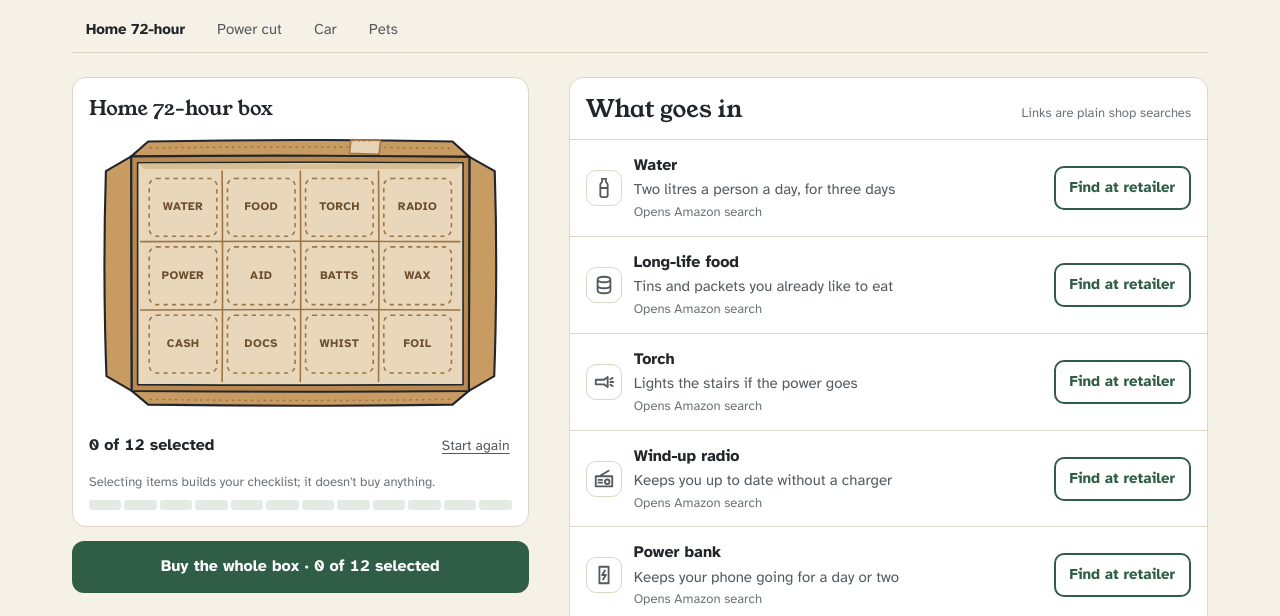
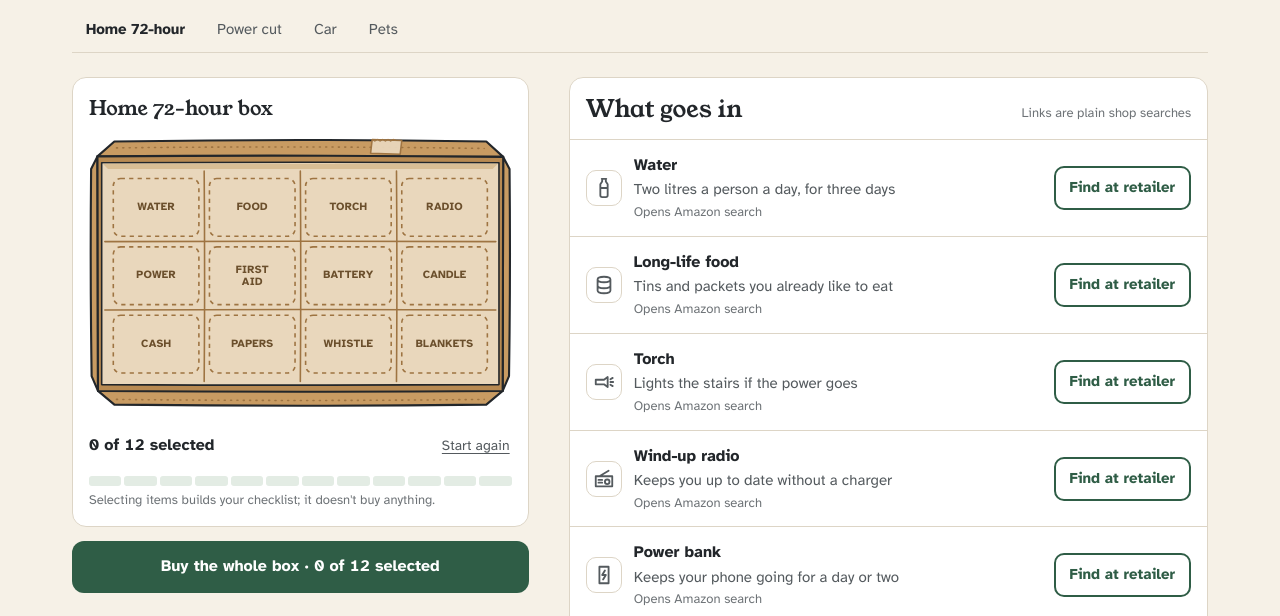
Before and after one commit to Right-Stacking5441/be-ready-box-mockup, a plain HTML site: page docs/index.html in a window 1280 px wide. Shown: the part 184-800 px from the top of the page. Drawn offline with Linux system fonts and the light colour scheme.

Commit message:
Be Ready Box mockup: real-word slot labels and progress note
Use full words (CANDLE, WHISTLE, BATTERY, FIRST AID, PAPERS, CHARGER, SNACKS; MAP stays), wrap labels to two lines at 11px, and move the checklist note below the segment bar.

```diff
--- a/docs/index.html
+++ b/docs/index.html
@@ -62,7 +62,7 @@ header.top{display:flex;align-items:center;justify-content:space-between;gap:12p
 .box-svg{display:block;width:100%;height:auto;max-height:260px}
 .slot{cursor:pointer}
 .slot .cell{fill:transparent;stroke:var(--fold);stroke-width:1.5;stroke-dasharray:4 4}
-.slot .lbl{font-family:var(--sans);font-size:11px;font-weight:700;letter-spacing:.04em;text-transform:uppercase;fill:#6b4f2c;text-anchor:middle;dominant-baseline:middle}
+.slot .lbl{font-family:var(--sans);font-size:11px;font-weight:700;letter-spacing:.02em;line-height:1.1;text-transform:uppercase;fill:#6b4f2c;text-anchor:middle;dominant-baseline:middle}
 .slot.filled .cell{fill:var(--tint);stroke:var(--moss);stroke-dasharray:none;stroke-width:2}
 .slot.filled .lbl{fill:var(--moss)}
 .slot .ico{fill:none;stroke:var(--moss);stroke-width:2;stroke-linecap:round;stroke-linejoin:round}
@@ -240,8 +240,8 @@ dialog::backdrop{background:rgba(34,38,42,.45)}
             <span aria-hidden="true">/</span>
             <button type="button" id="resetNo">No</button>
           </div>
+          <div class="segs" id="segs" aria-hidden="true"></div>
           <p class="progress-note">Selecting items builds your checklist; it doesn't buy anything.</p>
-          <div class="segs" id="segs" aria-hidden="true"></div>
         </div>
       </div>
       <button type="button" class="buy buy-desk" id="buyDesk">Buy the whole box</button>
@@ -332,51 +332,51 @@ var TABS=[
   ["torch","Torch","torch","Lights the stairs if the power goes","led torch","torch"],
   ["radio","Wind-up radio","radio","Keeps you up to date without a charger","wind up radio","radio"],
   ["power","Power bank","power","Keeps your phone going for a day or two","power bank 20000mah","power"],
-  ["aid","First aid kit","aid","Plasters and basics in one place","first aid kit home","aid"],
-  ["batt","Batteries","batts","Spares for the torch and radio","aa batteries pack","batt"],
-  ["candle","Candles & matches","wax","A gentle backup light, used with care","emergency candles and matches","candle"],
+  ["aid","First aid kit","first aid","Plasters and basics in one place","first aid kit home","aid"],
+  ["batt","Batteries","battery","Spares for the torch and radio","aa batteries pack","batt"],
+  ["candle","Candles & matches","candle","A gentle backup light, used with care","emergency candles and matches","candle"],
   ["cash","Cash","cash","Small notes, in case card machines are down","cash envelope wallet","cash"],
-  ["docs","Documents pouch","docs","Copies of the important papers, kept dry","waterproof document pouch","docs"],
-  ["whistle","Whistle","whist","Easy to hear, light to carry","safety whistle","whistle"],
-  ["foil","Foil blankets","foil","Fold small, keep warmth in","foil blankets pack","blanket"]]},
+  ["docs","Documents pouch","papers","Copies of the important papers, kept dry","waterproof document pouch","docs"],
+  ["whistle","Whistle","whistle","Easy to hear, light to carry","safety whistle","whistle"],
+  ["foil","Foil blankets","blankets","Fold small, keep warmth in","foil blankets pack","blanket"]]},
  {id:"power",tab:"Power cut",title:"Power cut box",items:[
-  ["headtorch","Head torch","head","Hands free for cooking and stairs","head torch rechargeable","headtorch"],
-  ["lantern","LED lantern","lamp","Lights a whole room, not just a spot","led camping lantern","lantern"],
+  ["headtorch","Head torch","head torch","Hands free for cooking and stairs","head torch rechargeable","headtorch"],
+  ["lantern","LED lantern","lantern","Lights a whole room, not just a spot","led camping lantern","lantern"],
   ["power","Power bank","power","Charge it now, use it when you need it","power bank 20000mah","power"],
-  ["batt","Spare batteries","batts","AA and AAA to fit what you own","aa aaa batteries pack","batt"],
+  ["batt","Spare batteries","battery","AA and AAA to fit what you own","aa aaa batteries pack","batt"],
   ["radio","Wind-up radio","radio","Local news without mains or wifi","wind up radio","radio"],
   ["flask","Vacuum flask","flask","Hot drinks stay hot for hours","vacuum flask 1 litre","flask"],
-  ["blanket","Warm blankets","warm","An extra layer for the evening","fleece blanket","blanket"],
+  ["blanket","Warm blankets","blankets","An extra layer for the evening","fleece blanket","blanket"],
   ["tealight","LED tea lights","lights","Soft light with no flame","led tea lights battery","tealight"],
-  ["coolbox","Cool box & ice packs","cool","Keeps the fridge basics cold a bit longer","cool box ice packs","coolbox"],
-  ["food","No-cook snacks","snack","Things you can eat without a hob","no cook snacks long life","can"],
+  ["coolbox","Cool box & ice packs","cool box","Keeps the fridge basics cold a bit longer","cool box ice packs","coolbox"],
+  ["food","No-cook snacks","snacks","Things you can eat without a hob","no cook snacks long life","can"],
   ["water","Bottled water","water","In case the pumps pause too","bottled water 5 litre","bottle"],
-  ["list","Paper phone list","list","Numbers you'd want if your phone runs flat","address book small","list"]]},
+  ["list","Paper phone list","numbers","Numbers you'd want if your phone runs flat","address book small","list"]]},
  {id:"car",tab:"Car",title:"Car box",items:[
-  ["scraper","Scraper & de-icer","ice","Clear windows on frosty mornings","ice scraper de icer","scraper"],
+  ["scraper","Scraper & de-icer","scraper","Clear windows on frosty mornings","ice scraper de icer","scraper"],
   ["leads","Jump leads","leads","A quick start if the battery is flat","jump leads","leads"],
   ["vest","Hi-vis vest","hi-vis","Easy to be seen at the roadside","hi vis vest","vest"],
-  ["triangle","Warning triangle","warn","Lets other drivers know early","warning triangle car","triangle"],
+  ["triangle","Warning triangle","triangle","Lets other drivers know early","warning triangle car","triangle"],
   ["torch","Torch","torch","For checking tyres in the dark","led torch","torch"],
-  ["plug","Car phone charger","plug","Keeps your phone topped up on the move","car phone charger usb c","plug"],
-  ["blanket","Blanket","warm","Comfortable if you're waiting a while","car blanket","blanket"],
+  ["plug","Car phone charger","charger","Keeps your phone topped up on the move","car phone charger usb c","plug"],
+  ["blanket","Blanket","blanket","Comfortable if you're waiting a while","car blanket","blanket"],
   ["water","Water","water","A couple of bottles in the boot","bottled water 500ml","bottle"],
-  ["snack","Snack bars","snack","Long-life and easy to share","cereal bars multipack","snack"],
-  ["aid","First aid kit","aid","A compact kit for the glovebox","car first aid kit","aid"],
+  ["snack","Snack bars","snacks","Long-life and easy to share","cereal bars multipack","snack"],
+  ["aid","First aid kit","first aid","A compact kit for the glovebox","car first aid kit","aid"],
   ["map","Road atlas","MAP","Works with no signal at all","road atlas britain","map"],
-  ["gauge","Tyre inflator","pump","Top up a soft tyre at the roadside","portable tyre inflator","gauge"]]},
+  ["gauge","Tyre inflator","inflator","Top up a soft tyre at the roadside","portable tyre inflator","gauge"]]},
  {id:"pets",tab:"Pets",title:"Pets box",items:[
   ["food","Pet food","food","Three days of their usual food","pet food pouches","can"],
   ["bowl","Water & bowl","bowl","A folding bowl and a bottle","collapsible pet bowl","bowl"],
   ["lead","Spare lead","lead","One by the door, one in the box","dog lead","lead"],
-  ["carrier","Pet carrier","carry","A calm, familiar way to travel","pet carrier","carrier"],
-  ["aid","Pet first aid","aid","Bandage, wipes and tick remover","pet first aid kit","aid"],
-  ["pill","Medicines","meds","A few days of anything they take","pet pill box","pill"],
-  ["bags","Poo bags","bags","A roll you won't miss from the drawer","dog poo bags","bags"],
-  ["docs","Vet records","vet","Vaccination and microchip details","waterproof document pouch","docs"],
-  ["blanket","Pet blanket","warm","Smells like home","pet blanket","blanket"],
+  ["carrier","Pet carrier","carrier","A calm, familiar way to travel","pet carrier","carrier"],
+  ["aid","Pet first aid","first aid","Bandage, wipes and tick remover","pet first aid kit","aid"],
+  ["pill","Medicines","medicines","A few days of anything they take","pet pill box","pill"],
+  ["bags","Poo bags","poo bags","A roll you won't miss from the drawer","dog poo bags","bags"],
+  ["docs","Vet records","vet notes","Vaccination and microchip details","waterproof document pouch","docs"],
+  ["blanket","Pet blanket","blanket","Smells like home","pet blanket","blanket"],
   ["ball","Favourite toy","toy","Something familiar to settle them","pet toy","ball"],
-  ["tag","ID tag","tag","Your number on their collar","pet id tag","tag"],
+  ["tag","ID tag","id tag","Your number on their collar","pet id tag","tag"],
   ["tray","Travel litter tray","litter","Folds flat for cats on the move","travel litter tray","tray"]]}
 ];
 TABS.forEach(function(t){t.items=t.items.map(function(a){return {id:a[0],name:a[1],short:a[2],why:a[3],url:amz(a[4]),icon:a[5]};});});
@@ -392,26 +392,26 @@ var NS="http://www.w3.org/2000/svg";
 function el(n,attrs,parent){var e=document.createElementNS(NS,n);for(var k in attrs)e.setAttribute(k,attrs[k]);if(parent)parent.appendChild(e);return e;}
 function $(id){return document.getElementById(id);}
 
-/* Box geometry — shorter flap overhang, viewBox 400x264 */
-var FX=46,FY=30,FW=308,FH=210;
+/* Box geometry — wider floor so 11px words (BATTERY, WHISTLE, MEDICINES) fit at 360 */
+var FX=12,FY=30,FW=376,FH=210;
 function drawBox(t,added){
   var svg=$("boxSvg");svg.innerHTML="";
   var ink="#22262A";
   var common={stroke:ink,"stroke-width":2,"stroke-linecap":"round","stroke-linejoin":"round"};
   function P(d,fill,extra){var a={d:d,fill:fill};for(var k in common)a[k]=common[k];if(extra)for(var j in extra)a[j]=extra[j];return el("path",a,svg);}
-  /* flaps folded out, trimmed overhang */
-  P("M40 24 L56 10 Q200 7 344 10 L360 24.5 Z","#C89B62");
-  P("M40.5 246 L56 259 Q200 261 344 259 L359.5 246 Z","#C89B62");
-  P("M40 24 L16 38 Q13 135 16.5 232 L40.5 246 Z","#C89B62");
-  P("M360 24.5 L384 38 Q387 135 383.5 232 L359.5 246 Z","#C89B62");
+  /* flaps folded out, trimmed overhang, sides kept short so the floor can run wide */
+  P("M8 24 L24 10 Q200 7 376 10 L392 24.5 Z","#C89B62");
+  P("M8.5 246 L24 259 Q200 261 376 259 L391.5 246 Z","#C89B62");
+  P("M8 24 L2 36 Q1 135 2.5 232 L8.5 246 Z","#C89B62");
+  P("M392 24.5 L398 36 Q399 135 397.5 232 L391.5 246 Z","#C89B62");
   /* fold creases */
-  el("path",{d:"M58 16 Q200 14 342 16.5",fill:"none",stroke:"#9E7442","stroke-width":1.5,"stroke-linecap":"round","stroke-dasharray":"1 5"},svg);
-  el("path",{d:"M58 254 Q200 256 342 254",fill:"none",stroke:"#9E7442","stroke-width":1.5,"stroke-linecap":"round","stroke-dasharray":"1 5"},svg);
+  el("path",{d:"M26 16 Q200 14 374 16.5",fill:"none",stroke:"#9E7442","stroke-width":1.5,"stroke-linecap":"round","stroke-dasharray":"1 5"},svg);
+  el("path",{d:"M26 254 Q200 256 374 254",fill:"none",stroke:"#9E7442","stroke-width":1.5,"stroke-linecap":"round","stroke-dasharray":"1 5"},svg);
   /* tape strip on top flap */
-  el("path",{d:"M248 8 L276 9 L274.5 22 L246.5 21 Z",fill:"#E9D7BC",stroke:"#9E7442","stroke-width":1.5,"stroke-linejoin":"round",opacity:.95},svg);
-  el("path",{d:"M248 8 l2.5 1.5 2.5-1.5 2.5 1.5 2.5-1.5 2.5 1.5 2.5-1.5 2.5 1.5 2.5-1.5 2.5 1",fill:"none",stroke:"#9E7442","stroke-width":1},svg);
+  el("path",{d:"M268 8 L296 9 L294.5 22 L266.5 21 Z",fill:"#E9D7BC",stroke:"#9E7442","stroke-width":1.5,"stroke-linejoin":"round",opacity:.95},svg);
+  el("path",{d:"M268 8 l2.5 1.5 2.5-1.5 2.5 1.5 2.5-1.5 2.5 1.5 2.5-1.5 2.5 1.5 2.5-1.5 2.5 1",fill:"none",stroke:"#9E7442","stroke-width":1},svg);
   /* box rim (walls seen from above) */
-  P("M40 24 Q200 22.5 360 24.5 L359.5 246 Q200 247.5 40.5 246 Z","#B88A52");
+  P("M8 24 Q200 22.5 392 24.5 L391.5 246 Q200 247.5 8.5 246 Z","#B88A52");
   /* inner floor */
   P("M"+FX+" "+FY+" Q200 "+(FY-1)+" "+(FX+FW)+" "+FY+" L"+(FX+FW)+" "+(FY+FH)+" Q200 "+(FY+FH+1)+" "+FX+" "+(FY+FH)+" Z","#E9D7BC",{"stroke-width":1.5});
   /* inner wall shading on top/left */
@@ -436,15 +436,69 @@ function renderSlot(g,it,filled,animate){
   g.setAttribute("class","slot"+(filled?" filled":""));
   g.setAttribute("aria-label",it.name+(filled?", selected":", not selected")+". Show in list");
   el("rect",{"class":"cell",x:x+m,y:y+m,width:w-m*2,height:h-m*2,rx:7},g);
+  var cx=x+w/2;
   if(filled){
     var inner=el("g",{"class":animate?"pop":""},g);
-    var s=1.1, ix=x+w/2-12*s, iy=y+m+9;
+    var s=1, ix=cx-12*s, iy=y+m+6;
     el("path",{"class":"ico",d:ICONS[it.icon],transform:"translate("+ix+" "+iy+") scale("+s+")"},inner);
-    var tl=el("text",{"class":"lbl",x:x+w/2,y:y+h-m-10},inner);tl.textContent=it.short;
+    var ay=y+h-m-7;
+    var tl=el("text",{"class":"lbl",x:cx,y:ay,"data-full":it.short,"data-align":"bottom","data-anchor":String(ay)},inner);
+    tl.textContent=it.short;
     var tk=el("g",{"class":"tick"+(animate?" flash":""),transform:"translate("+(x+w-m-9)+" "+(y+m+9)+")"},inner);
     el("circle",{r:7.5,cx:0,cy:0},tk);el("path",{d:"M-3.5 0.2 L-1 2.8 L3.6 -2.4"},tk);
   }else{
-    var t=el("text",{"class":"lbl",x:x+w/2,y:y+h/2},g);t.textContent=it.short;
+    var ay=y+h/2;
+    var t=el("text",{"class":"lbl",x:cx,y:ay,"data-full":it.short,"data-align":"center","data-anchor":String(ay)},g);
+    t.textContent=it.short;
+  }
+}
+function measureLabel(svg,str,fs,ls){
+  var p=svg.querySelector("#lblProbe");
+  if(!p){
+    p=el("text",{id:"lblProbe",x:"-2000",y:"-2000","aria-hidden":"true"},svg);
+    p.style.visibility="hidden";
+    p.style.pointerEvents="none";
+    p.style.fontFamily="Atkinson Hyperlegible, system-ui, sans-serif";
+    p.style.fontWeight="700";
+    p.style.textTransform="uppercase";
+  }
+  p.style.fontSize=fs+"px";
+  p.style.letterSpacing=ls;
+  p.textContent=String(str).toUpperCase();
+  try{return p.getComputedTextLength();}catch(e){return 0;}
+}
+function splitTwoLines(str,max,fs,ls,svg){
+  var words=str.split(/\s+/);
+  if(words.length<2)return null;
+  var best=null;
+  for(var i=1;i<words.length;i++){
+    var a=words.slice(0,i).join(" "), b=words.slice(i).join(" ");
+    if(measureLabel(svg,a,fs,ls)<=max&&measureLabel(svg,b,fs,ls)<=max){
+      var bal=Math.abs(a.length-b.length);
+      if(!best||bal<best.bal)best={lines:[a,b],bal:bal};
+    }
+  }
+  return best?best.lines:null;
+}
+function paintLabel(textEl,lines,x,anchor,align,fs,ls){
+  while(textEl.firstChild)textEl.removeChild(textEl.firstChild);
+  textEl.style.fontSize=fs+"px";
+  textEl.style.letterSpacing=ls;
+  var lh=fs*1.1, start;
+  if(align==="bottom")start=anchor-(lines.length-1)*lh;
+  else start=anchor-((lines.length-1)*lh)/2;
+  textEl.setAttribute("x",x);
+  textEl.setAttribute("y",start);
+  if(lines.length===1){
+    textEl.textContent=lines[0];
+  }else{
+    lines.forEach(function(line,i){
+      var ts=document.createElementNS(NS,"tspan");
+      ts.setAttribute("x",x);
+      ts.setAttribute("y",start+i*lh);
+      ts.textContent=line;
+      textEl.appendChild(ts);
+    });
   }
 }
 function fitLabels(){
@@ -453,29 +507,37 @@ function fitLabels(){
   var rect=svg.getBoundingClientRect();
   if(!rect.width)return;
   var scale=rect.width/400;
-  var fs=11.5/scale;
+  var fs=11/scale;
   Array.prototype.forEach.call(document.querySelectorAll("#boxSvg .lbl"),function(t){
+    if(t.id==="lblProbe")return;
     var g=t.closest(".slot");if(!g)return;
-    var max=(+g.dataset.w)-16;
-    t.style.fontSize=fs+"px";
-    t.style.letterSpacing=".04em";
-    var original=t.getAttribute("data-full")||t.textContent;
+    var max=Math.max(24,(+g.dataset.w)-12);
+    var original=(t.getAttribute("data-full")||"").replace(/\s+/g," ").trim();
+    if(!original)return;
     t.setAttribute("data-full",original);
-    t.textContent=original;
+    var x=+t.getAttribute("x")||(+g.dataset.x + +g.dataset.w/2);
+    var anchor=+(t.getAttribute("data-anchor")||t.getAttribute("y"));
+    var align=t.getAttribute("data-align")||"center";
+    var ls=".02em", lines=null, low=original.toLowerCase();
     try{
-      if(t.getComputedTextLength()<=max)return;
-      var words=original.split(/\s+/);
-      if(words.length>1){
-        t.textContent=words[0];
-        if(t.getComputedTextLength()<=max)return;
+      if(low==="first aid"){
+        lines=["first","aid"];
+        if(measureLabel(svg,"first",fs,ls)>max||measureLabel(svg,"aid",fs,ls)>max)ls="0";
+      }else if(measureLabel(svg,original,fs,ls)<=max){
+        lines=[original];
+      }else if(/\s/.test(original)&&(lines=splitTwoLines(original,max,fs,ls,svg))){
+        /* wrapped at .02em */
+      }else if(/\s/.test(original)&&(ls="0")&&(lines=splitTwoLines(original,max,fs,ls,svg))){
+        /* wrapped at 0 */
+      }else if(measureLabel(svg,original,fs,"0")<=max){
+        ls="0";lines=[original];
+      }else{
+        ls="0";lines=[original];
       }
-      var s=original;
-      while(s.length>1&&t.getComputedTextLength()>max){
-        s=s.slice(0,-1);
-        t.textContent=s;
-      }
-    }catch(e){}
+    }catch(e){lines=[original];}
+    paintLabel(t,lines,x,anchor,align,fs,ls);
   });
+  var probe=svg.querySelector("#lblProbe");if(probe&&probe.parentNode)probe.parentNode.removeChild(probe);
 }
 function goToRow(id){
   var row=document.querySelector('.item[data-id="'+id+'"]');if(!row)return;
```
Also changed, not shown: 1 other file.
